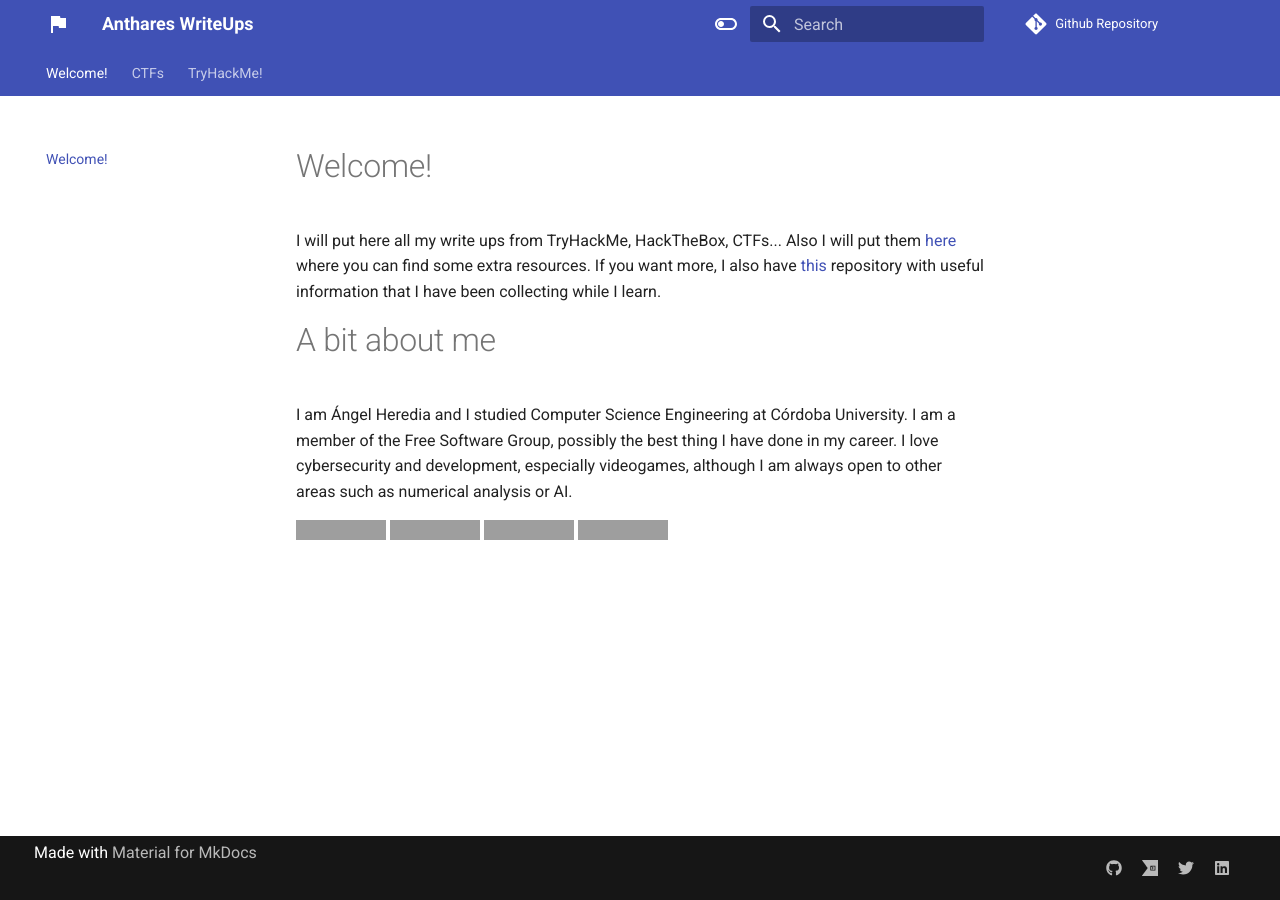
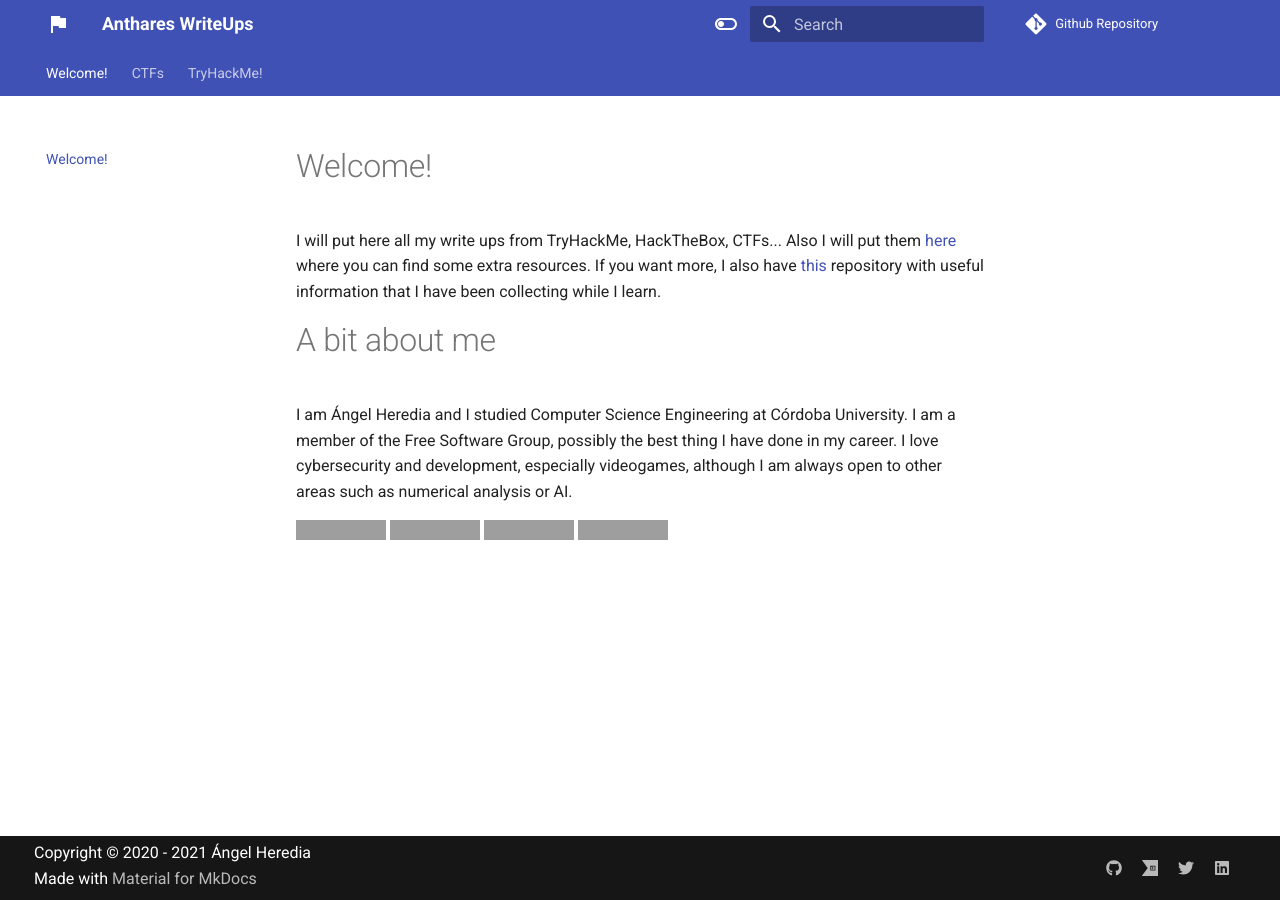
Before and after one commit to anthares101/write-ups-page, an MkDocs documentation site: the page built from docs/index.md, in a window 1280 px wide. Built offline with MkDocs 1.6.1 and Material for MkDocs 9.7.7, drawn with Linux system fonts in a browser that asks for light colours; comment, search, counter and statistics services are not loaded; grey boxes are pictures that could not be loaded.

Commit message:
Delete gh license and add copyright notice

```diff
--- a/mkdocs.yml
+++ b/mkdocs.yml
@@ -2,6 +2,7 @@ site_name: Anthares WriteUps
 site_author: Ángel Heredia
 site_description: A little page to mainly show my write ups in a pretty way
 site_url: https://anthares101.github.io/
+copyright: Copyright &copy; 2020 - 2021 Ángel Heredia
 
 repo_name: Github Repository
 repo_url: https://github.com/anthares101/anthares101.github.io
```
Also changed, not shown: 1 other file.
